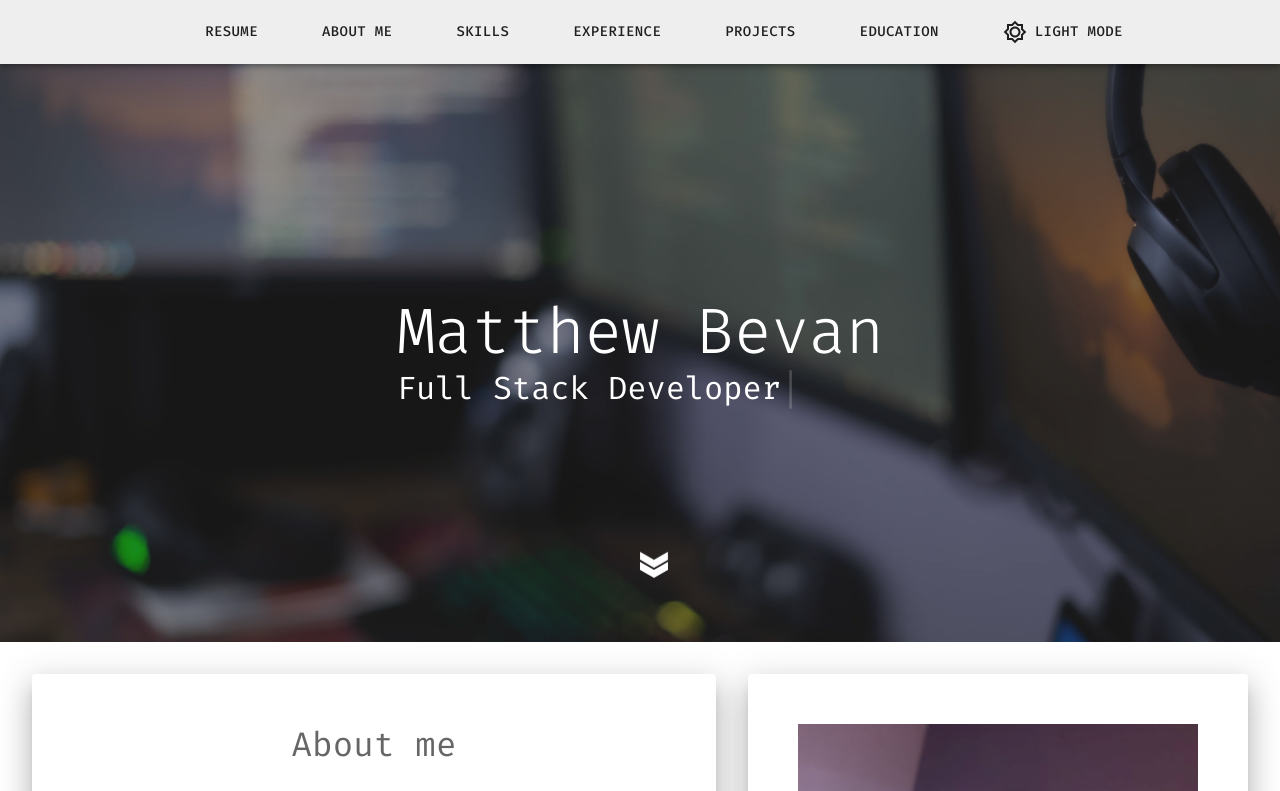
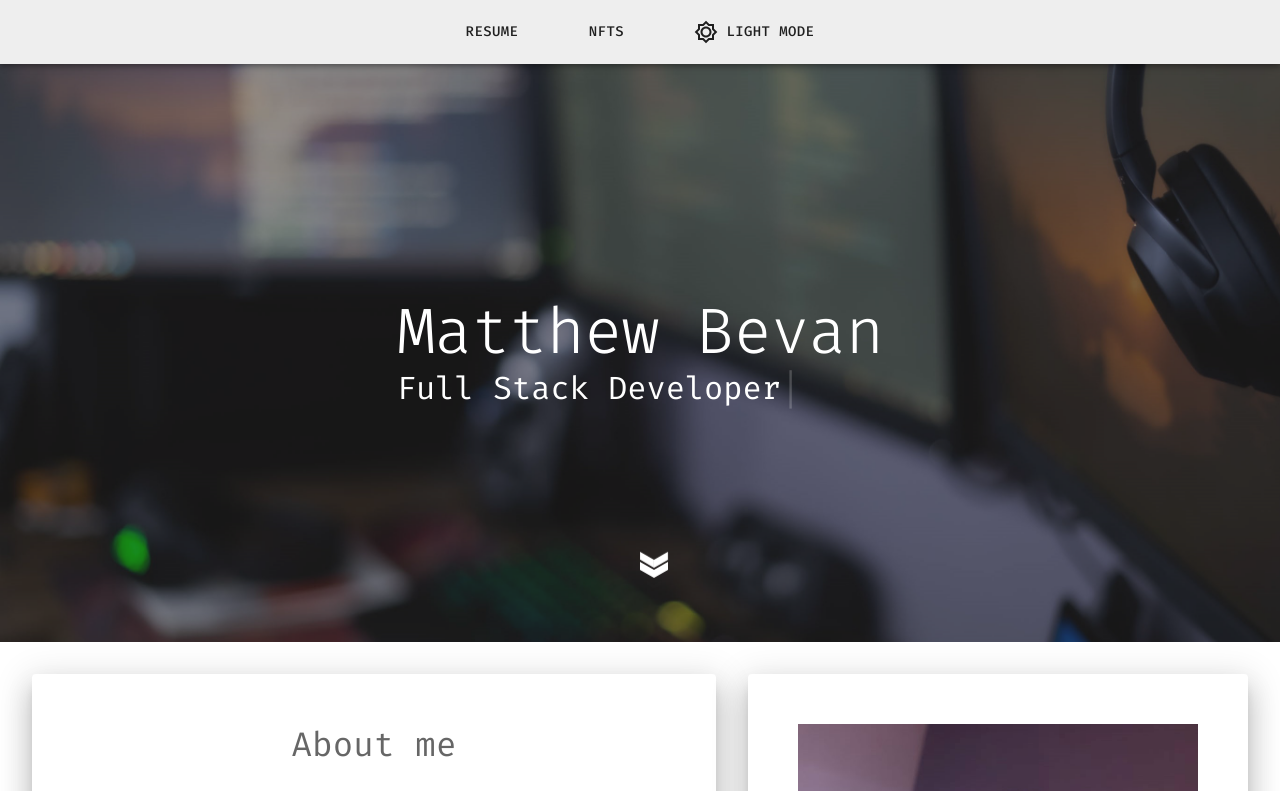
Before and after one commit to mfbevan/portfolio, a React (Create React App) app: page / in a window 1280 px wide. Shown: the top 791 px of the page. Built offline with nearby package versions, Linux system fonts and the light colour scheme.

Commit message:
change header

```diff
--- a/src/components/experience.tsx
+++ b/src/components/experience.tsx
@@ -200,7 +200,8 @@ export const Experience = () => {
                 title: 'Portfolio',
                 subtitle: `What you're seeing right now!`,
                 desc: `This site was created using Typescript and React. A combination of Material UI and custom components have been used.
-                The site is stored in a Github Repo and served up using Github Pages on a custom domain. Try out Dark Mode in the Navbar!
+                The site is stored in a Github Repo and served up using CloudFlare Pages on a custom domain, with an automatic deploy pipeline when a push to master is made.
+                Try out Dark Mode in the Navbar!
                 The icons on this page are from Icons8.com`,
                 icons: [<ReactLogo />, <GithubLogo />, <MUILogo />]
               },
--- a/src/components/navbar.tsx
+++ b/src/components/navbar.tsx
@@ -14,16 +14,13 @@ export const Navbar = ({
     <Box sx={{ flexGrow: 1 }}>
       <AppBar position='fixed' sx={{ alignItems: 'center' }}>
         <Toolbar>
-          {/* <Typography variant='h6'>Matthew Bevan</Typography> */}
-          <Box ml={buttonMargin} />
-
           <Button color='inherit' href='/'>Resume</Button>
           <Box ml={buttonMargin} />
 
-          {/* <Button color='inherit' href='/nfts'>NFTS</Button>
-          <Box ml={buttonMargin} /> */}
+          <Button color='inherit' href='/nfts'>NFTS</Button>
+          <Box ml={buttonMargin} />
 
-          <Button color='inherit' href='/#about-me'>About Me</Button>
+          {/* <Button color='inherit' href='/#about-me'>About Me</Button>
           <Box ml={buttonMargin} />
           <Button color='inherit' href='/#skills'>Skills</Button>
           <Box ml={buttonMargin} />
@@ -32,7 +29,7 @@ export const Navbar = ({
           <Button color='inherit' href='/#projects'>Projects</Button>
           <Box ml={buttonMargin} />
           <Button color='inherit' href='/#education'>Education</Button>
-          <Box ml={buttonMargin} />
+          <Box ml={buttonMargin} /> */}
 
           <Button color='inherit' onClick={toggleDarkMode}>
             {darkMode ? (
```
Also changed, not shown: 1 other file (tests, documents, lock files or other folders).
